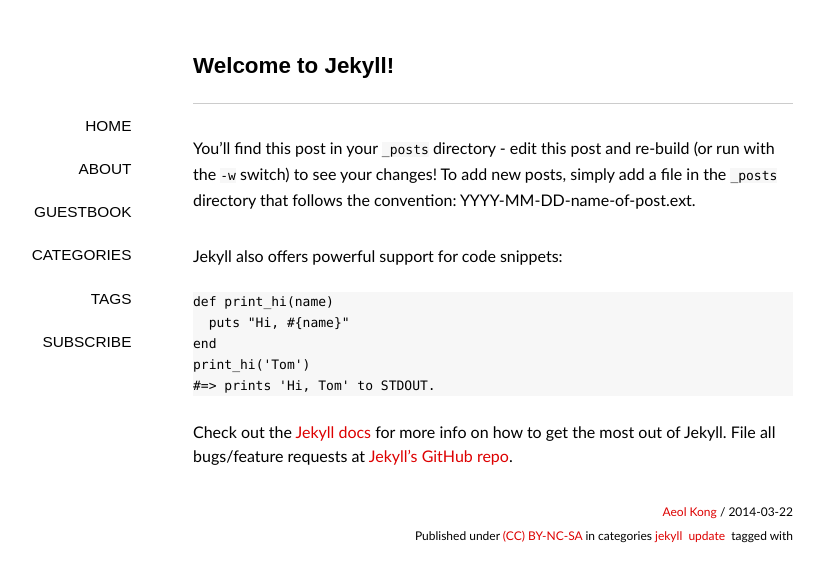
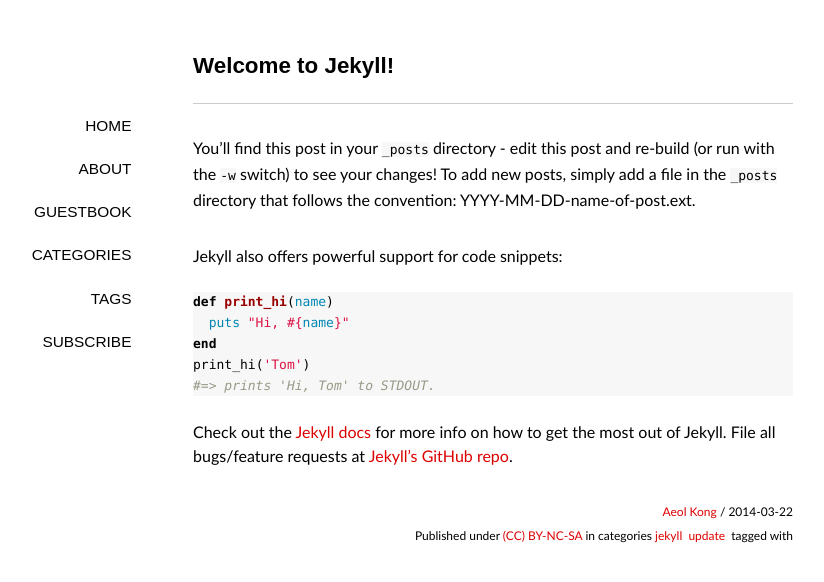
Before and after one commit to wxh1000/wxh1000.github.io, a Jekyll site: the page built from _posts/2014-03-22-welcome-to-jekyll.markdown, in a window 1280 px wide. Shown: the top 582 px of the page, without its empty margins (147-971 px from the left). Built offline with Jekyll 4.4.1, drawn with Linux system fonts in a browser that asks for light colours; nearby versions of some CDN libraries; some web fonts are replaced.

Commit message:
add syntax highlight css

```diff
--- a/_layouts/base.html
+++ b/_layouts/base.html
@@ -22,6 +22,7 @@
         <script src="/js/vendor/modernizr-2.6.2.min.js"></script>
 
         <link rel="stylesheet" href="/css/style.css">
+        <link rel="stylesheet" href="/css/syntax.css">
 
         <!-- Mahtjax support, enabled by set mathjax in front matter -->
         {% if page.mathjax %}
```
